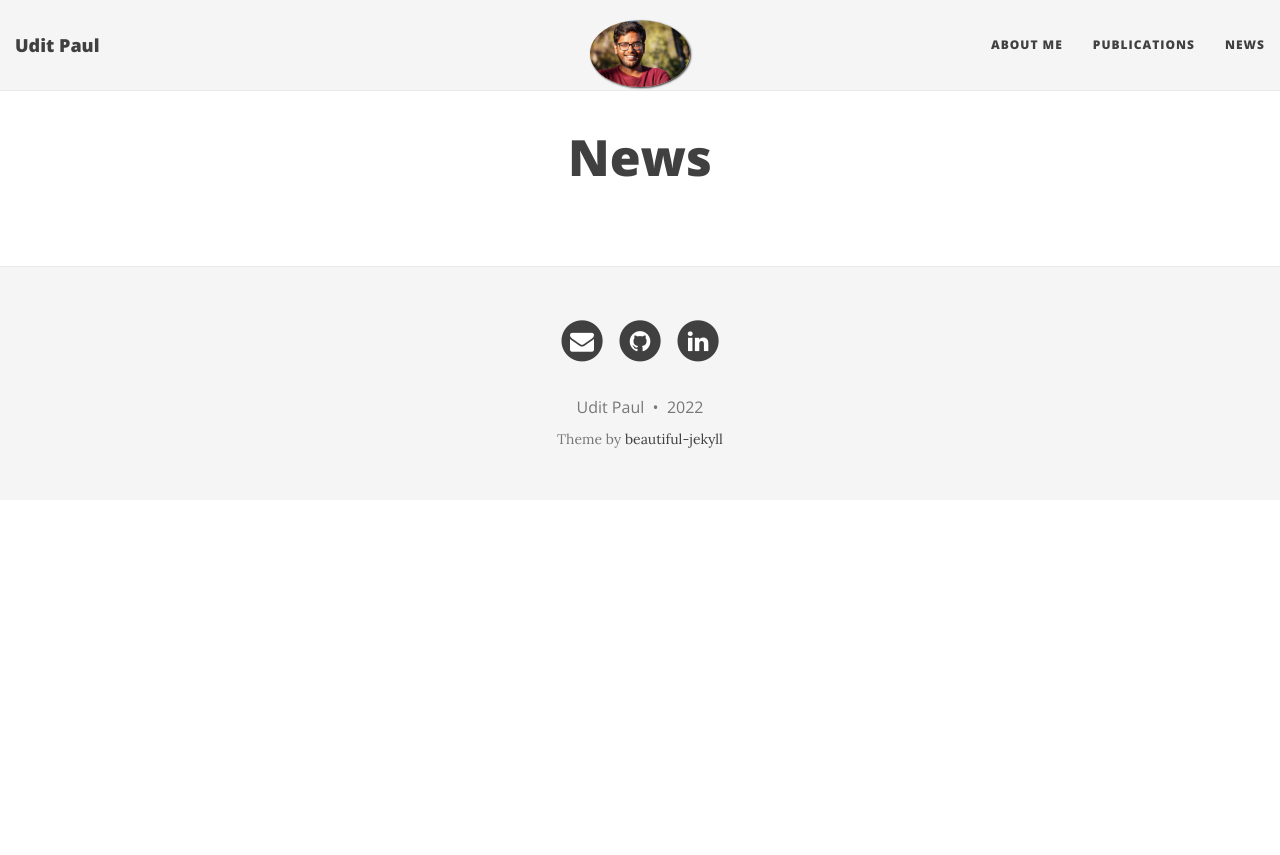
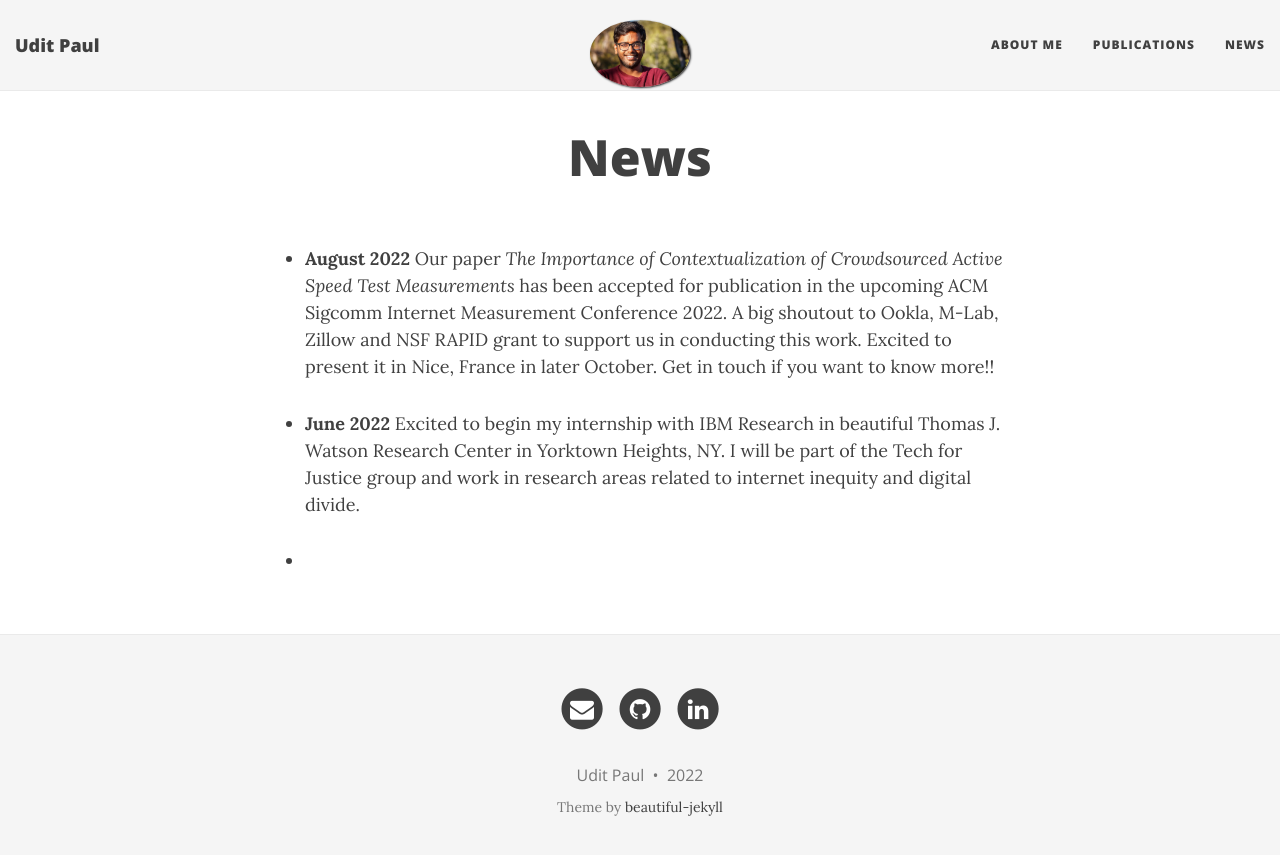
Before and after one commit to u-paul/u-paul.github.io, a Jekyll site: the page built from news.md, in a window 1280 px wide. Shown: the top 855 px of the page. Built offline with Jekyll 4.4.1, drawn with Linux system fonts in a browser that asks for light colours; nearby versions of some CDN libraries.

Commit message:
added news section1

```diff
--- a/news.md
+++ b/news.md
@@ -2,3 +2,10 @@
 layout: page
 title: News
 ---
+
+
+- **August 2022** Our paper *The Importance of Contextualization of Crowdsourced Active Speed Test Measurements* has been accepted for publication in the upcoming ACM Sigcomm Internet Measurement Conference 2022. A big shoutout to Ookla, M-Lab, Zillow and NSF RAPID grant to support us in conducting this work. Excited to present it in Nice, France in later October. Get in touch if you want to know more!!
+
+- **June 2022** Excited to begin my internship with IBM Research in beautiful Thomas J. Watson Research Center in Yorktown Heights, NY. I will be part of the Tech for Justice group and work in research areas related to internet inequity and digital divide.
+
+-
```
